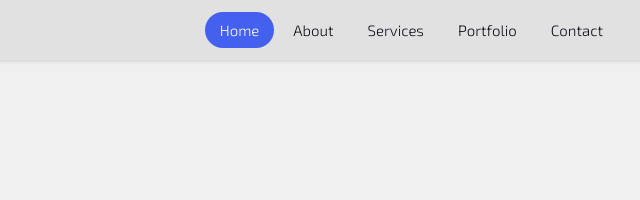
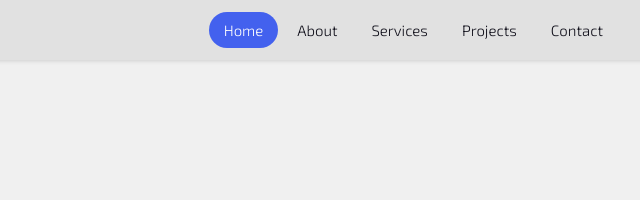
Before and after one commit to amanciolicious2/TemporaryPortfolio, a plain HTML site: page index.html in a window 1280 px wide. Shown: the top 200 px of the page, 640-1280 px from the left. Drawn offline with Linux system fonts and the light colour scheme.

Commit message:
Update index.html

```diff
--- a/index.html
+++ b/index.html
@@ -27,7 +27,7 @@
                 <li><a href="#home" class="active">Home</a></li>
                 <li><a href="#about">About</a></li>
                 <li><a href="#services">Services</a></li>
-                <li><a href="#portfolio">Portfolio</a></li>
+                <li><a href="#projects">Projects</a></li>
                 <li><a href="#contact">Contact</a></li>
             </ul>
         </nav>
@@ -60,7 +60,7 @@
     <section id="about">
         <section id="top-header">
             <h1>About Me</h1>
-            <p>Unleashing Creativity, One Pixel at a Time: <br>Exploring the Artistry and Innovation Behind Nielvin Amancio's Captivating Portfolio</p>
+            <p>Unleashing Creativity, One Pixel at a Time: <br>Exploring the Artistry and Innovation Behind Nielvin Amancio's Captivating Projects</p>
         </section>
         <div class="about-more">
             <div class="about-img">
@@ -114,7 +114,7 @@
             </div>
         </div>
     </section>
-    <!--- Portfolio --->
+    <!--- Projects --->
 
     <section id="services">
         <section id="top-header">
@@ -158,12 +158,12 @@
         </div>
     </section>
 
-    <section id="portfolio">
+    <section id="projects">
         <section id="top-header">
-            <h1>Portfolio</h1>
+            <h1>Projects</h1>
             <p>Unleashing Creativity: <br>Showcasing a World of Inspiring Designs</p>
         </section>
-        <div class="portfolio-box">
+        <div class="projects-box">
             <div class="box-details">
                 <h2>Web Design</h2>
                 <p>Created with pure CSS3 with Responsive Design.</p>
```
